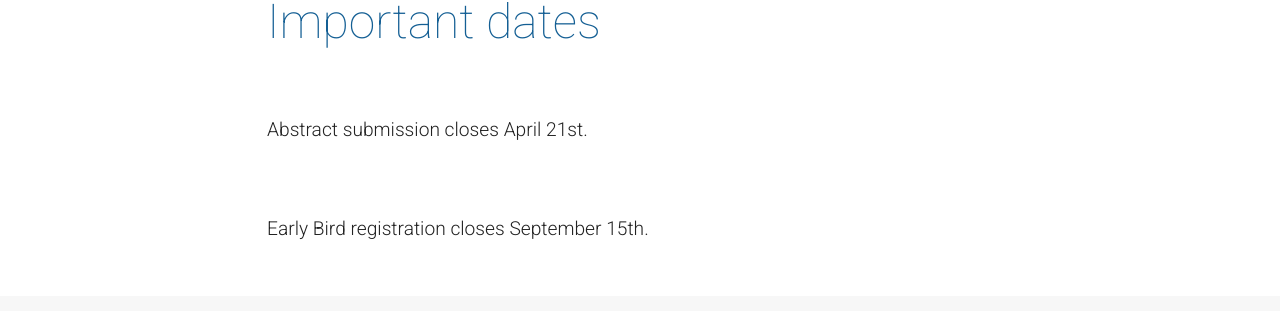
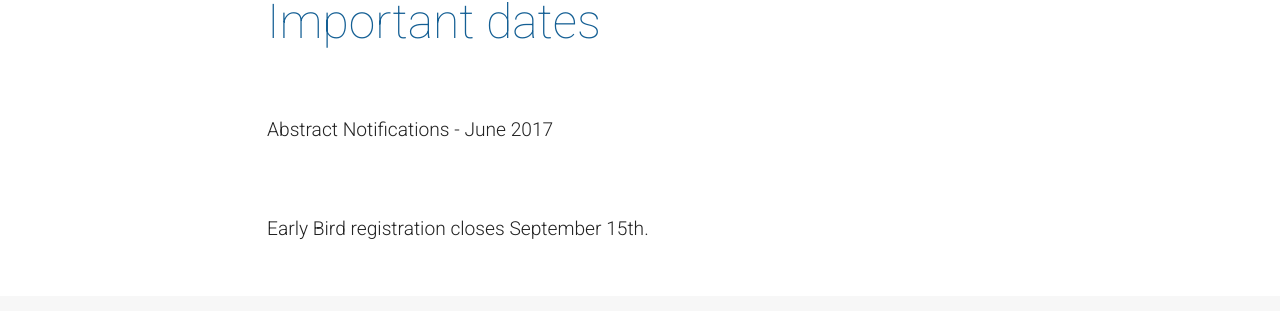
Before and after one commit to aallconference2017/aallconference2017.github.io, a Jekyll site: the page built from important-dates/index.html, in a window 1280 px wide. Shown: the part 363-674 px from the top of the page. Built offline with Jekyll 4.4.1, drawn with Linux system fonts in a browser that asks for light colours.

Commit message:
Updated 'important-dates/index.html' via CloudCannon

```diff
--- a/important-dates/index.html
+++ b/important-dates/index.html
@@ -7,6 +7,6 @@ show_jump_links: false
 ---
 <div class="container">
     <div class="content">
-        <div class="editable"><p>Abstract submission closes April 21st.&nbsp;</p><p>&nbsp;</p><p>Early Bird registration closes September 15th.&nbsp;</p></div>
+        <div class="editable"><p>Abstract Notifications - June 2017</p><p>&nbsp;</p><p>Early Bird registration closes September 15th.&nbsp;</p></div>
     </div>
 </div>
```
